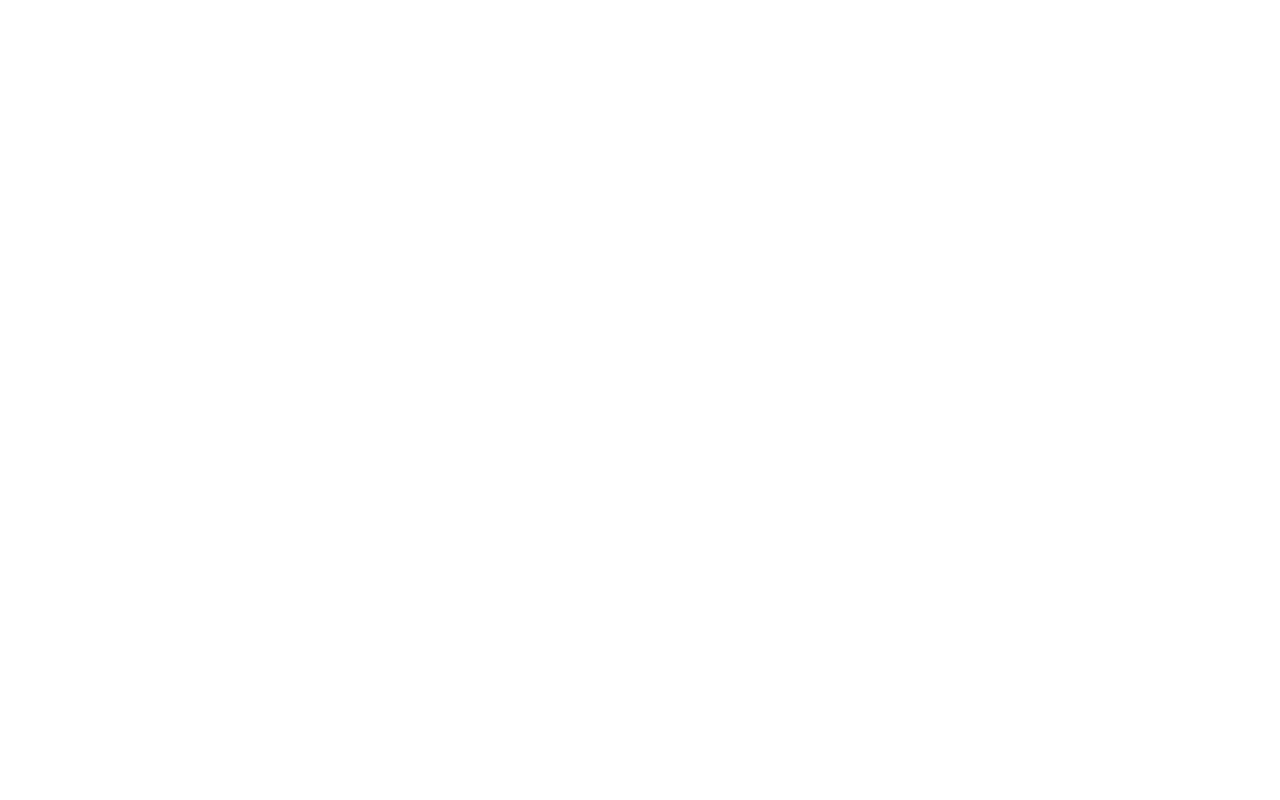
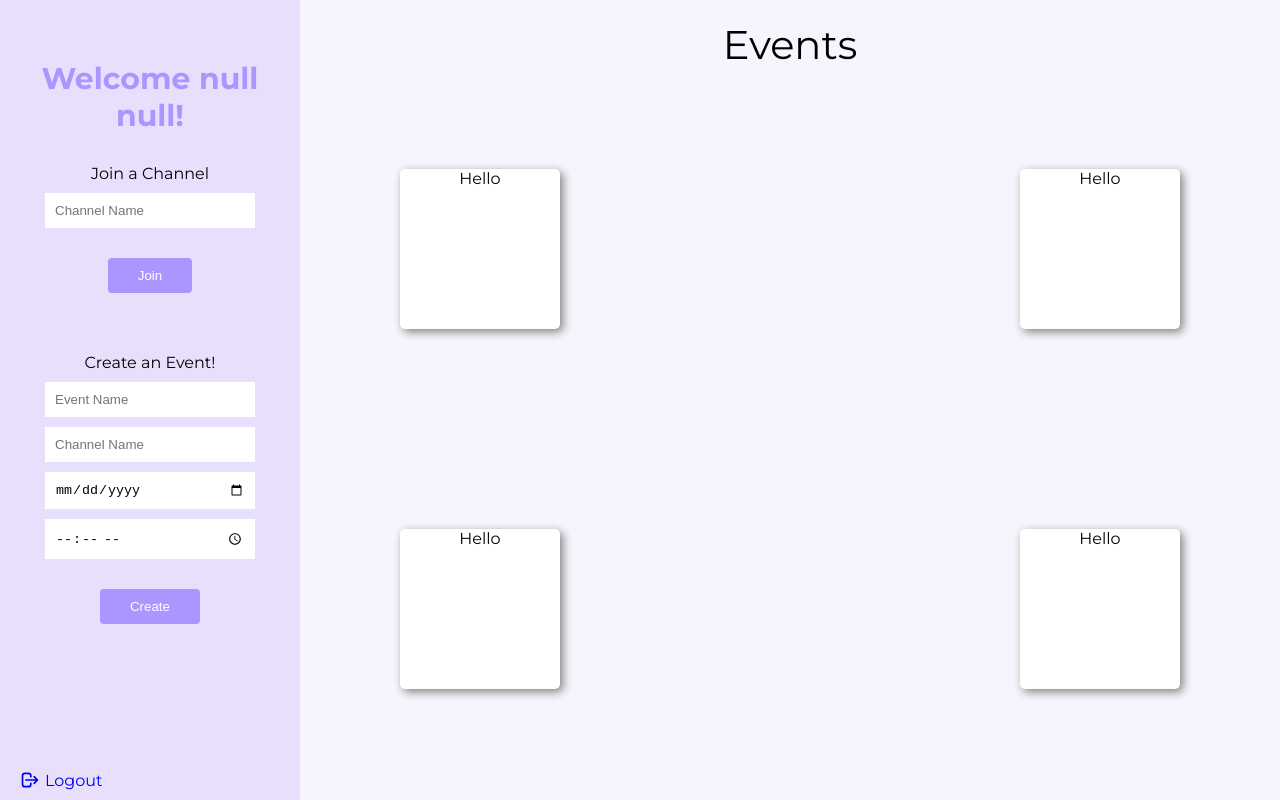
Before and after one commit to jkuo168/agora_final, a plain HTML site: page main.html in a window 1280 px wide. Drawn offline with Linux system fonts and the light colour scheme.

Commit message:
added main page

```diff
--- a/login.html
+++ b/login.html
@@ -9,18 +9,24 @@
     <body>
         <div id="login-container"></div>
             <div id="login-info">
+                <img id="bowl" src="/assets/bowl.png" />
                 <div id="welcome-text">
                     Dînez Avec Moi!
                 </div>
-                <div id="welcome-subtext">A virtual space to grab a meal and socialize with friends, family, and others around the world</div>
-                <input id="username" placeholder="Username"/>
-                <br/>
-                <input id="first-name" placeholder="First Name"/>
-                <br/>
-                <input id="last-name" placeholder="Last Name"/>
-                <br/>
-                <button id="join">Join</button>
+                <form action="./main.html" onsubmit="return validate()">
+                    <div id="welcome-subtext">A virtual space to grab a meal and socialize with friends, family, and others around the world</div>
+                    <input id="username" placeholder="Username" name="username"/>
+                    <div id="username-helper" class="hidden-helper-text">Please input a username</div>
+                    <input id="first-name" placeholder="First Name" name="first-name"/>
+                    <div id="first-name-helper" class="hidden-helper-text">Please input your first name</div>
+                    <input id="last-name" placeholder="Last Name" name ="last-name"/>
+                    <div id="last-name-helper" class="hidden-helper-text">Please input your last name</div>
+                    <br/>
+                    <button id="login" onclick="validate()">Login</button>
+                </form>
             </div>
         </div>
     </body>
+    <script src="https://cdn.agora.io/sdk/release/AgoraRTCSDK-3.0.0.js"></script>
+    <script src="login.js"></script>
 </html>
--- a/login_styles.css
+++ b/login_styles.css
@@ -5,7 +5,8 @@ body {
 }
 
 input {
-  margin: 10px;
+  margin-top: 10px;
+  margin-bottom: 5px;
   border-radius: 4px;
   border: none;
   padding: 10px;
@@ -21,7 +22,7 @@ input {
   transform: translate(-50%, -50%);
   border-radius: 4px;
   width: 60%;
-  height: 50%;
+  height: 80%;
 }
 
 #login-info {
@@ -32,6 +33,11 @@ input {
   left: 50%;
   transform: translate(-50%, -50%);
   justify-items: center;
+}
+
+#bowl {
+  width: 10%;
+  margin-bottom: 10px;
 }
 
 #welcome-text {
@@ -48,7 +54,21 @@ input {
   margin-bottom: 10px;
 }
 
-#join {
+.incorrect {
+  border: 2px solid red;
+}
+
+.hidden-helper-text {
+  display: none;
+}
+
+.shown-helper-text {
+  font-size: 10px;
+  color: red;
+  margin-bottom: 5px;
+}
+
+#login {
   margin-top: 30px;
   padding-top: 10px;
   padding-bottom: 10px;
--- a/main.html
+++ b/main.html
@@ -0,0 +1,55 @@
+<html>
+    <head>
+        <title></title>
+        <link rel="stylesheet" href="main_styles.css"/>
+        <link rel="preconnect" href="https://fonts.gstatic.com">
+        <link href="https://fonts.googleapis.com/css2?family=Montserrat&display=swap" rel="stylesheet">
+        <link href="https://fonts.googleapis.com/css2?family=Montserrat:wght@300;700&display=swap" rel="stylesheet">
+    </head>
+    <body>
+        <div id="flex">
+            <div id="left-pane">
+                <div id="welcome-text">Welcome Joanna Kuo!</div>
+                <div id="join-channel-text">Join a Channel</div>
+                <input id="channel-name" placeholder="Channel Name"/>
+                <div id="channel-name-helper" class="hidden-helper-text">Please input a channel name</div>
+                <button id="join-button">Join</button>
+                <div id="create-text">Create an Event!</div>
+                <input id="event-name" placeholder="Event Name"/>
+                <div id="channel-name-helper" class="hidden-helper-text">Please input a channel name</div>
+                <input id="new-channel-name" placeholder="Channel Name"/>
+                <div id="new-channel-name-helper" class="hidden-helper-text">Please input the channel name of the event</div>
+                <input id="date" type="date"/>
+                <div id="date-helper" class="hidden-helper-text">Please input the date of the event</div>
+                <input id="time" type="time"/>
+                <div id="time-helper" class="hidden-helper-text">Please input the time of the event</div>
+                <button id="create-button">Create</button>
+                <a href="/login.html">
+                    <div id="log-out-container">
+                        <div id="log-out-icon">
+                            <svg class="w-6 h-6" fill="none" stroke="currentColor" viewBox="0 0 24 24" xmlns="http://www.w3.org/2000/svg"><path stroke-linecap="round" stroke-linejoin="round" stroke-width="2" d="M17 16l4-4m0 0l-4-4m4 4H7m6 4v1a3 3 0 01-3 3H6a3 3 0 01-3-3V7a3 3 0 013-3h4a3 3 0 013 3v1"></path></svg>
+                        </div>
+                        <div id="log-out-text">Logout</div>
+                    </div>
+                </a>
+            </div>
+            <div id="right-pane">
+                <div id="event-text">Events</div>
+                <div id="event-container">
+                    <div class="event-cards">Hello</div>
+                    <div class="event-cards">Hello</div>
+                    <div class="event-cards">Hello</div>
+                    <div class="event-cards">Hello</div>
+                    <div class="event-cards">Hello</div>
+                    <div class="event-cards">Hello</div>
+                    <div class="event-cards">Hello</div>
+                    <div class="event-cards">Hello</div>
+                    <div class="event-cards">Hello</div>
+                    <div class="event-cards">Hello</div>
+                </div>
+            </div>
+        </div>
+    </body>
+    <script src="https://cdn.agora.io/sdk/release/AgoraRTCSDK-3.0.0.js"></script>
+    <script src="main.js"></script>
+</html>
--- /dev/null
+++ b/main.js
@@ -0,0 +1,10 @@
+let urlString = window.location.search;
+let urlParams = new URLSearchParams(urlString);
+let username = urlParams.get("username");
+let first_name = urlParams.get("first-name");
+let last_name = urlParams.get("last-name");
+
+// get first and last name
+document.getElementById(
+  "welcome-text"
+).innerHTML = `Welcome ${first_name} ${last_name}!`;
--- a/main_styles.css
+++ b/main_styles.css
@@ -0,0 +1,159 @@
+body {
+  background-color: #f8f4fd;
+  margin: 0;
+  font-family: "Montserrat", sans-serif;
+}
+
+.hidden-helper-text {
+  display: none;
+}
+
+.shown-helper-text {
+  font-size: 10px;
+  color: red;
+  margin-top: 5px;
+  margin-bottom: 0px;
+}
+
+#flex {
+  display: flex;
+  flex-direction: row;
+}
+
+#left-pane {
+  background-color: #e8dffd;
+  width: 20%;
+  height: 100vh;
+  text-align: center;
+  min-width: 300px;
+}
+
+#welcome-text {
+  color: #ab96ff;
+  font-size: 30px;
+  padding-top: 60px;
+  padding-left: 5px;
+  padding-right: 5px;
+  font-weight: 600;
+}
+
+#join-channel-text {
+  margin-top: 30px;
+}
+
+#channel-name {
+  margin-top: 10px;
+  margin-left: 10px;
+  margin-right: 10px;
+  width: 70%;
+  padding: 10px;
+  border: none;
+}
+
+#join-button {
+  margin-top: 30px;
+  padding-top: 10px;
+  padding-bottom: 10px;
+  padding-left: 30px;
+  padding-right: 30px;
+  color: white;
+  background-color: #ab96ff;
+  border: none;
+  border-radius: 4px;
+  font-weight: 400;
+}
+
+#create-text {
+  margin-top: 20%;
+}
+
+#event-name {
+  margin-top: 10px;
+  width: 70%;
+  padding: 10px;
+  border: none;
+}
+
+#new-channel-name {
+  margin-top: 10px;
+  width: 70%;
+  padding: 10px;
+  border: none;
+}
+
+#date {
+  margin-top: 10px;
+  width: 70%;
+  padding: 10px;
+  border: none;
+}
+#time {
+  margin-top: 10px;
+  width: 70%;
+  padding: 10px;
+  border: none;
+}
+
+#create-button {
+  margin-top: 30px;
+  padding-top: 10px;
+  padding-bottom: 10px;
+  padding-left: 30px;
+  padding-right: 30px;
+  color: white;
+  background-color: #ab96ff;
+  border: none;
+  border-radius: 4px;
+  font-weight: 400;
+}
+
+#log-out-container {
+  display: flex;
+  flex-direction: row;
+  align-items: center;
+}
+
+#log-out-text {
+  position: absolute;
+  bottom: 10;
+  left: 45;
+}
+
+#log-out-icon {
+  width: 20px;
+  padding-left: 10px;
+  padding-right: 10px;
+  position: absolute;
+  bottom: 10;
+  left: 10;
+}
+
+#right-pane {
+  height: 100vh;
+}
+
+#event-text {
+  margin-top: 20px;
+  text-align: center;
+  font-size: 40px;
+  font-weight: 400;
+}
+
+#event-container {
+  display: flex;
+  flex-direction: row;
+  flex-wrap: wrap;
+  height: 90%;
+  overflow: auto;
+  justify-content: space-between;
+}
+
+.event-cards {
+  width: 20vh;
+  height: 20vh;
+  background-color: white;
+  text-align: center;
+  filter: drop-shadow(3px 3px 5px grey);
+  margin: 100px;
+  border-radius: 5px;
+}
```
Also changed, not shown: login.js (added, +39 -0 lines), assets/bowl.png (added).
